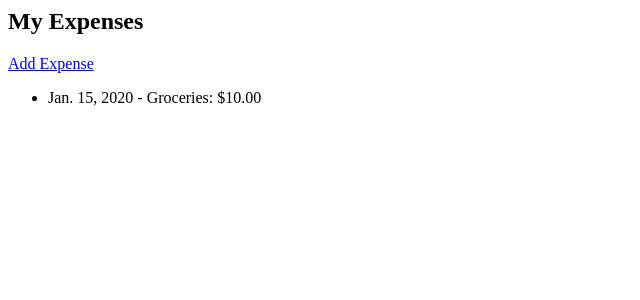
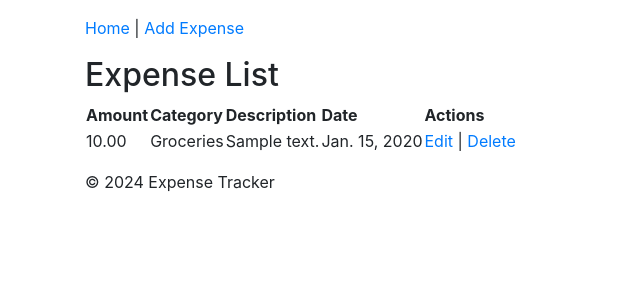
Before and after one commit to Damian-Rios/miniproject4DamianRios, a Django app: page /expenses/ in a window 1280 px wide. Shown: the top 300 px of the page, without its empty margins (0-640 px from the left). Run offline with Django 5.2, Linux system fonts and the light colour scheme; a user stored in the database is signed in; tables that the repository leaves empty hold one stand-in row (values such as "Sample post"); some libraries are stand-ins or nearby versions.

Commit message:
updated views and set up templates

```diff
--- a/expenseTracker/expenses/templates/expenses/base.html
+++ b/expenseTracker/expenses/templates/expenses/base.html
@@ -2,9 +2,28 @@
 <html lang="en">
 <head>
     <meta charset="UTF-8">
-    <title>Title</title>
+    <meta name="viewport" content="width=device-width, initial-scale=1.0">
+    <title>{% block title %}Expense Tracker{% endblock %}</title>
+    <link rel="stylesheet" href="https://stackpath.bootstrapcdn.com/bootstrap/4.3.1/css/bootstrap.min.css">
 </head>
 <body>
+    <div class="container">
+        <header class="py-3">
+            <nav>
+                <a href="{% url 'expenses:index' %}">Home</a> |
+                <a href="{% url 'expenses:add_expense' %}">Add Expense</a>
+            </nav>
+        </header>
 
+        <main>
+            {% block content %}
+            <!-- Page content will go here -->
+            {% endblock %}
+        </main>
+
+        <footer class="py-3">
+            <p>&copy; 2024 Expense Tracker</p>
+        </footer>
+    </div>
 </body>
 </html>
--- a/expenseTracker/expenses/templates/expenses/index.html
+++ b/expenseTracker/expenses/templates/expenses/index.html
@@ -1,9 +1,26 @@
+{% extends 'expenses/base.html' %}
+
 {% block content %}
-<h2>My Expenses</h2>
-<a href="{% url 'add_expense' %}" class="btn btn-primary">Add Expense</a>
-<ul>
+<h2>Expense List</h2>
+<table>
+    <tr>
+        <th>Amount</th>
+        <th>Category</th>
+        <th>Description</th>
+        <th>Date</th>
+        <th>Actions</th>
+    </tr>
     {% for expense in expenses %}
-        <li>{{ expense.date }} - {{ expense.category }}: ${{ expense.amount }}</li>
+    <tr>
+        <td>{{ expense.amount }}</td>
+        <td>{{ expense.category }}</td>
+        <td>{{ expense.description }}</td>
+        <td>{{ expense.date }}</td>
+        <td>
+            <a href="{% url 'expenses:edit_expense' expense_id=expense.id %}">Edit</a> |
+            <a href="{% url 'expenses:delete_expense' expense_id=expense.id %}">Delete</a>
+        </td>
+    </tr>
     {% endfor %}
-</ul>
+</table>
 {% endblock %}
--- a/expenseTracker/expenses/urls.py
+++ b/expenseTracker/expenses/urls.py
@@ -4,9 +4,8 @@ from . import views
 
 app_name = 'expenses'
 urlpatterns = [
-    path("", views.index, name="index"),
-    path("add/", views.add_expense, name="add_expense"),
-    path("edit/<int:id>", views.edit_expense, name="edit_expense"),
-    path("delete/<int:id>", views.delete_expense, name="delete_expense"),
-
+    path('', views.index, name='index'),  # The 'index' view
+    path('add/', views.add_expense, name='add_expense'),
+    path('edit/<int:expense_id>/', views.edit_expense, name='edit_expense'),
+    path('delete/<int:expense_id>/', views.delete_expense, name='delete_expense'),
 ]
--- a/expenseTracker/expenses/views.py
+++ b/expenseTracker/expenses/views.py
@@ -1,19 +1,58 @@
-from django.http import HttpResponse
-from django.shortcuts import render
-from django.template import loader
+from django.shortcuts import render, redirect, get_object_or_404
 from .models import Expense
 
 
 def index(request):
-    expenses = Expense.objects.filter(user=request.user)
+    expenses = Expense.objects.filter(user=request.user)  # Assuming you're filtering by the logged-in user
     context = {'expenses': expenses}
-    return render(request, "expenses/index.html", context)
+    return render(request, 'expenses/index.html', context)
+
 
 def add_expense(request):
-    return HttpResponse("Hello, world. You're adding an expense.")
+    if request.method == 'POST':
+        # Get data from POST request
+        amount = request.POST.get('amount')
+        category = request.POST.get('category')
+        description = request.POST.get('description')
+        date = request.POST.get('date')
 
-def edit_expense(request):
-    return HttpResponse("Hello, world. You're editing an expense.")
+        # Save the expense manually
+        Expense.objects.create(
+            user=request.user,
+            amount=amount,
+            category=category,
+            description=description,
+            date=date
+        )
 
-def delete_expense(request):
-    return HttpResponse("Hello, world. You're deleting an expense.")
+        return redirect('index')  # Redirect to the home page after adding
+
+    return render(request, 'expenses/add_expense.html')
+
+
+def edit_expense(request, expense_id):
+    expense = get_object_or_404(Expense, id=expense_id)
+
+    if request.method == 'POST':
+        # Update fields from the form
+        expense.amount = request.POST.get('amount')
+        expense.category = request.POST.get('category')
+        expense.description = request.POST.get('description')
+        expense.date = request.POST.get('date')
+
+        expense.save()  # Save the updated expense
+        return redirect('index')
+
+    context = {'expense': expense}
+    return render(request, 'expenses/edit_expense.html', context)
+
+
+def delete_expense(request, expense_id):
+    # Get the expense object and delete it
+    expense = get_object_or_404(Expense, id=expense_id)
+    if request.method == 'POST':  # Only allow deletion via POST request
+        expense.delete()
+        return redirect('index')
+
+    # Show a confirmation page for the delete action
+    return render(request, 'expenses/delete_expense.html', {'expense': expense})
```
Also changed, not shown: expenseTracker/expenses/templates/expenses/add_expense.html (added, +22 -0 lines), expenseTracker/expenses/templates/expenses/delete_expense.html (added, +18 -0 lines), expenseTracker/expenses/templates/expenses/edit_expense.html (added, +22 -0 lines).
